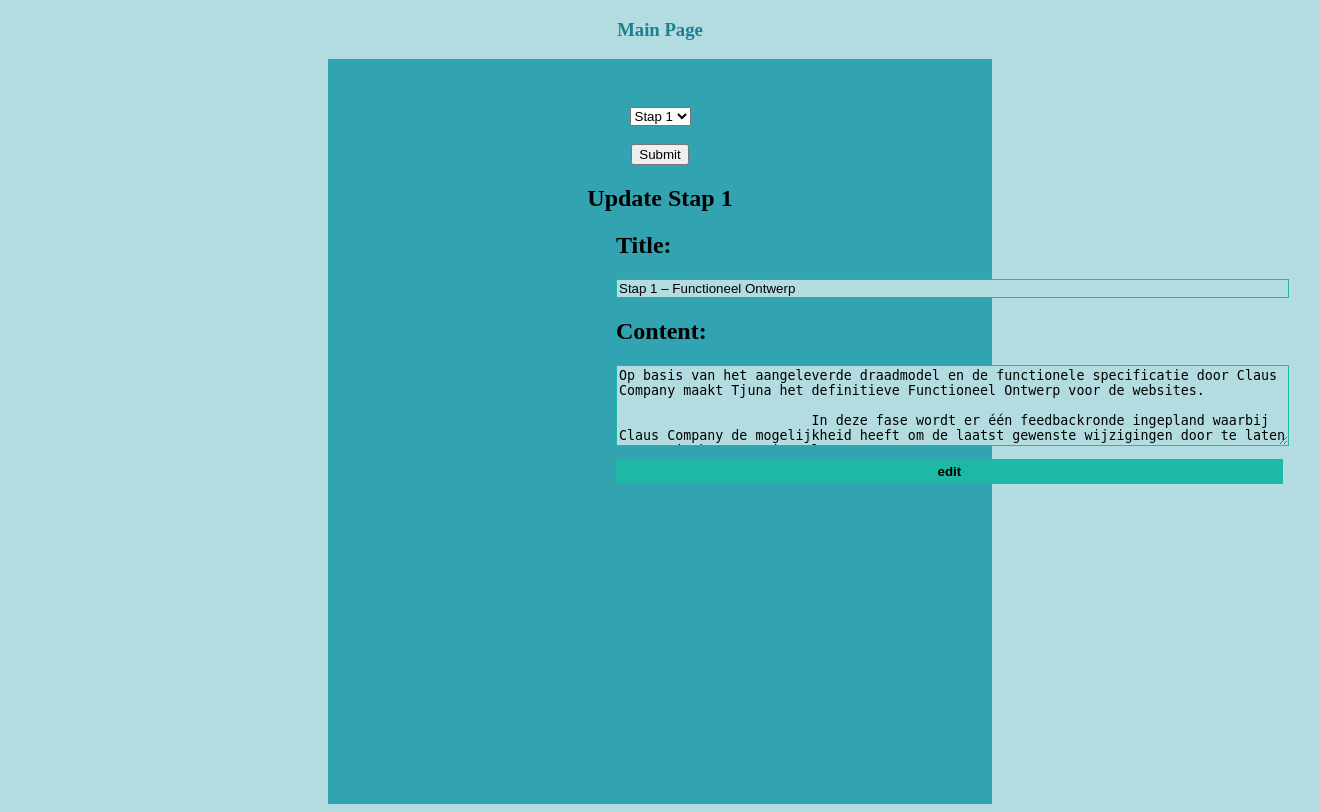
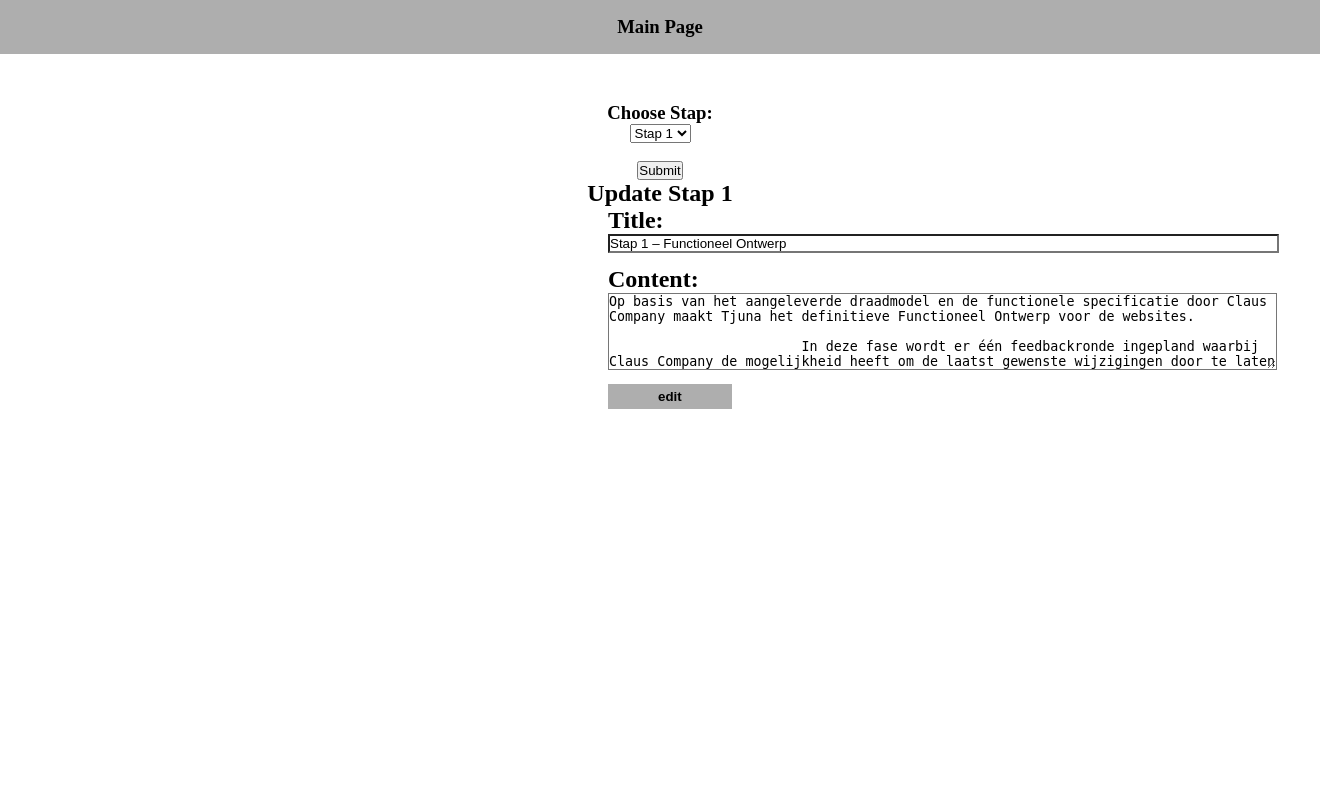
Before and after one commit to Ih4teappels/Tjuna, a PHP site: page /admin.php in a window 1320 px wide. After the commit the page ends 409 px from the top, so only its background shows below. Run offline with PHP 8.4, Linux system fonts and the light colour scheme; data comes from the database, SQL or seed files in the repository.

Commit message:
added css to cms

```diff
--- a/css/admin.css
+++ b/css/admin.css
@@ -1,17 +1,26 @@
+* {
+	margin: 0;
+	padding: 0;
+}
+
 body{
 	font-family: ProximaNova-BoldIt;
 	color: #333;
 	color: rgba(0,0,0,1);
-	background-color: #b3dce1;
+	background-color: #fff;
 }
 
 #adminHeader {
 	text-align: center;
+	width: 100%;
+	background-color: #aeaeae;
+	padding-top: 1em;
+	padding-bottom: 1em;
 }
 
 #adminHeader a {
 	text-decoration: none;
-	color: #1e7f91;
+	color: #000;
 }
 
 #adminHeader a:hover {
@@ -24,7 +33,6 @@ body{
 	padding-top: 3em;
 	padding-bottom: 20em;
 	text-align: center;
-	background-color: #32a3b1;
 
 }
 
@@ -44,30 +52,29 @@ body{
 	width: 50em;
 	display: block;
 	margin-bottom: 1em;
-	background-color: #b3dce1;
-	border: 1px solid #1EB8A7;
+	background-color: #fff;
 }
 
 #editForm #content {
 	width: 50em;
 	display: block;
 	margin-bottom: 1em;
-	background-color: #b3dce1;
-	border: 1px solid #1EB8A7;
+	background-color: #fff;
 }
 
 #editButton {
-	width: 50em;
 	display: block;
-	background-color: #1EB8A7;
+	background-color: #aeaeae;
 	border: none;
 	padding-top: 5px;
 	padding-bottom: 5px;
+	padding-left: 50px;
+	padding-right: 50px;
 	font-weight: bold;
 }
 
 #editButton:hover {
-	background-color: #7fc6ce;
+	background-color: #d0cbcb;
 }
 
 #editForm {
@@ -78,3 +85,7 @@ body{
 #editForm h2 {
 	text-align: left;
 }
+
+#editForm h3 {
+	margin-bottom: 10px;
+}
--- a/index.php
+++ b/index.php
@@ -1,3 +1,4 @@
+<!DOCTYPE html>
 <?php
 //Hoofdpagina Tjuna One Page
 
@@ -11,7 +12,6 @@ include 'models/select_stappen.php';
 ?>
 
 
-<!DOCTYPE html>
 <html>
 <head>
 	<link rel="stylesheet" type="text/css" href="css/admin.css">
--- a/views/optionForm.html
+++ b/views/optionForm.html
@@ -1,5 +1,6 @@
 <!-- Select form om de stap te selecteren die je wilt editen -->
 <form method="get">
+  <h3>Choose Stap:</h3>
   <select name="stapOption">
     <option value="1">Stap 1</option>
     <option value="2">Stap 2</option>
```
